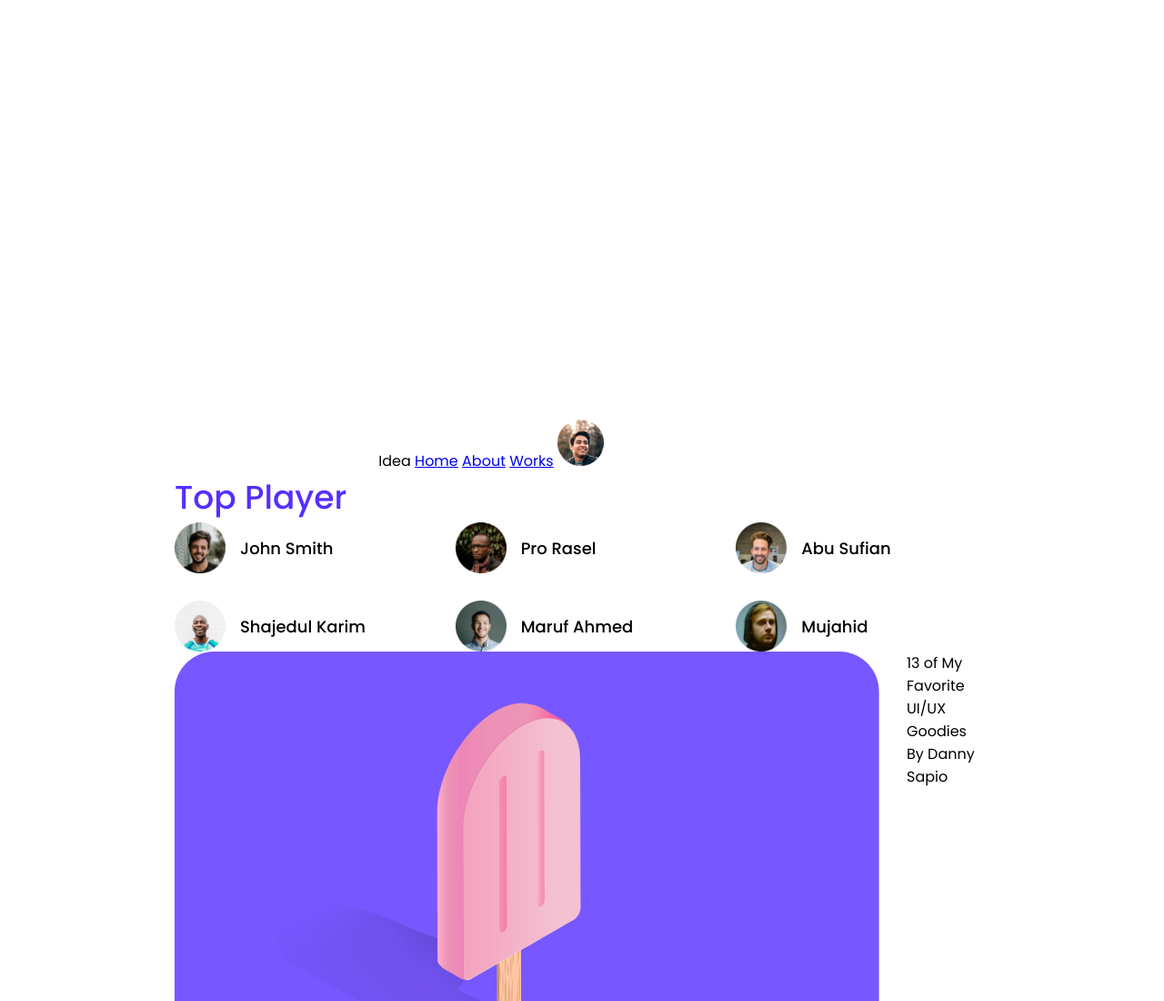
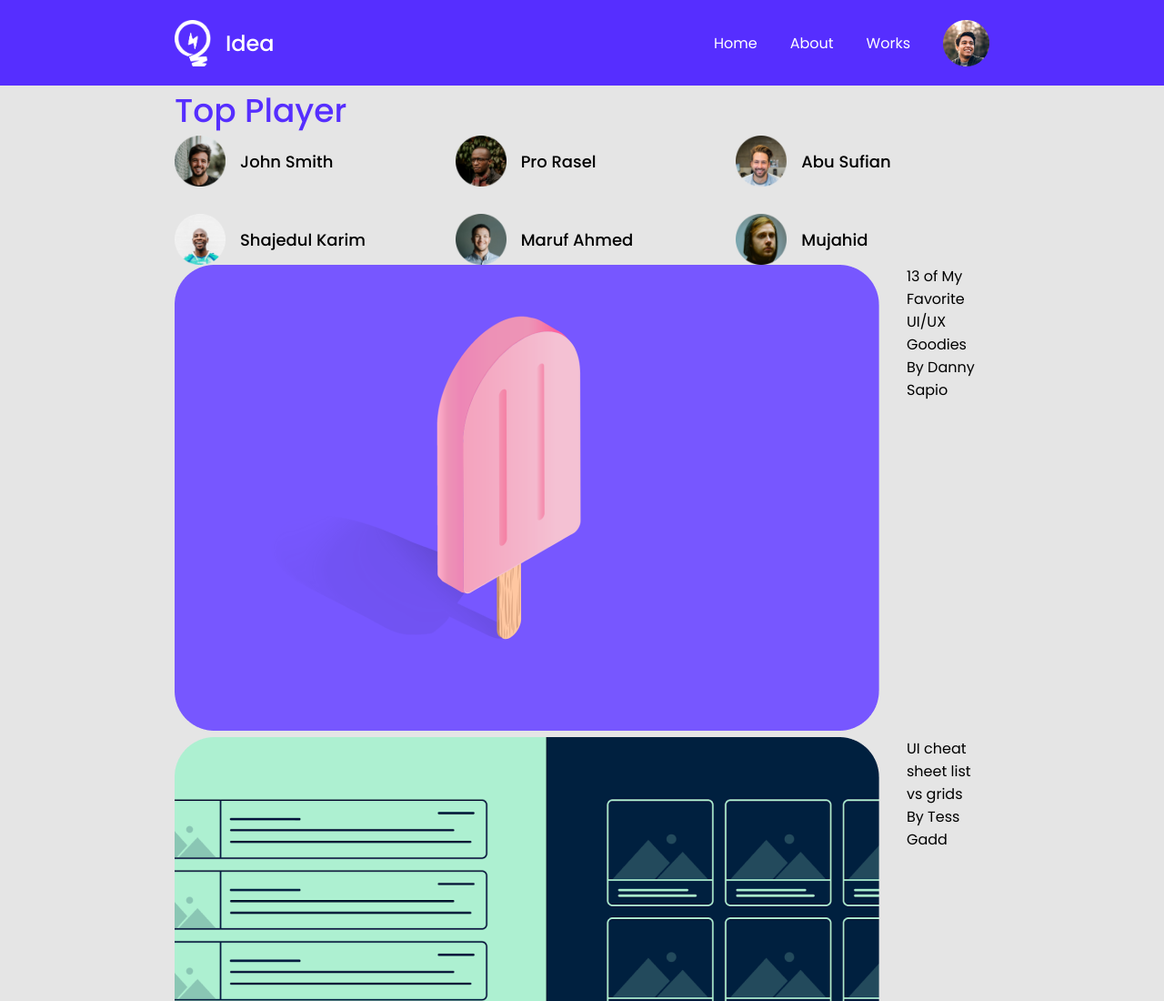
Before and after one commit to nurmdrafi/leader-board-css3, a plain HTML site: page index.html in a window 1280 px wide. Shown: the top 1100 px of the page at 91% size. Drawn offline with Linux system fonts and the light colour scheme.

Commit message:
header updated

```diff
--- a/index.html
+++ b/index.html
@@ -20,7 +20,7 @@
 <body>
     <!-- Header Start -->
     <header>
-        <nav>
+        <nav class="container">
             <span class="logo-details">
                 <img src="images/icons/logo.png" alt="">
                 <span class="logo-name">Idea</span>
--- a/style.css
+++ b/style.css
@@ -1,36 +1,76 @@
 /* Global Rules */
-*{
+* {
   margin: 0;
   padding: 0;
 }
-body{
-    font-family: 'Poppins', sans-serif;
+body {
+  font-family: "Poppins", sans-serif;
+  background-color: #E5E5E5;
 }
 /* Reuseable components */
-.container{
+.container {
   width: 70%;
   margin: 0 auto;
 }
-h2{
+h2 {
   font-size: 36px;
-    color: #562EFF;
+  color: #562eff;
   font-weight: 500;
 }
+
+/* Header */
+header {
+  width: 100%;
+  max-width: 1440px;
+  height: 94px;
+  background-color: #562eff;
+  display: flex;
+}
+nav {
+  display: flex;
+  justify-content: space-between;
+  color: #ffffff;
+}
+
+.logo-details{
+    display: flex;
+    align-items: center;
+}
+.logo-details img {
+  width: 40.42px;
+  height: 51px;
+}
+.logo-name {
+  font-size: 24px;
+  font-weight: 500;
+  margin-left: 15.5px;
+}
+.menu {
+  display: flex;
+  justify-content: space-between;
+  align-items: center;
+}
+.menu a,
+.menu img {
+  text-decoration: none;
+  color: #ffffff;
+  margin-left: 36px;
+}
 /* Top Player */
-.players{
+.players {
   display: grid;
   grid-template-columns: repeat(3, 1fr);
   grid-gap: 30px;
 }
-.player{
+.player {
   display: flex;
   align-items: center;
 }
-.player img{
+.player img {
   width: 56px;
   height: 56px;
 }
-.player h3{
+.player h3 {
   margin-left: 16px;
   color: #000;
   font-size: 18px;
@@ -39,13 +79,11 @@ h2{
 
 /* Top Blog */
 
-.blog{
+.blog {
   display: grid;
   grid-template-columns: repeat(2, 1fr);
   grid-gap: 30px;
 }
-.blog-img{
+.blog-img {
   width: 100%;
 }
-
-.
```
Lines whose indentation alone changed are shown as unchanged.
